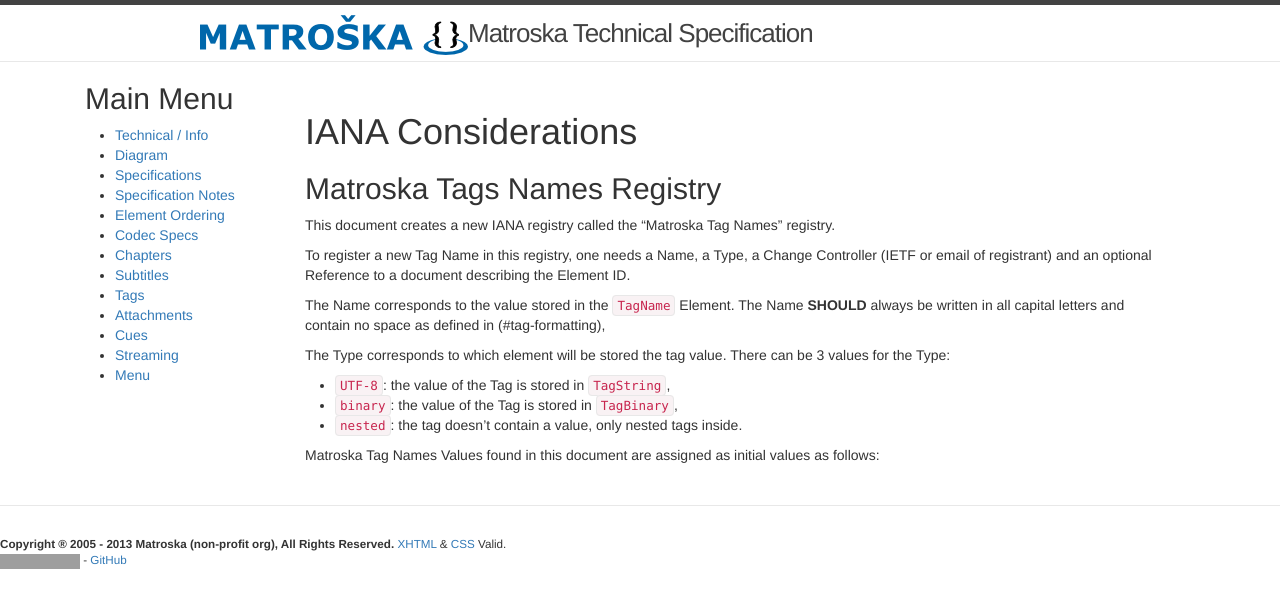
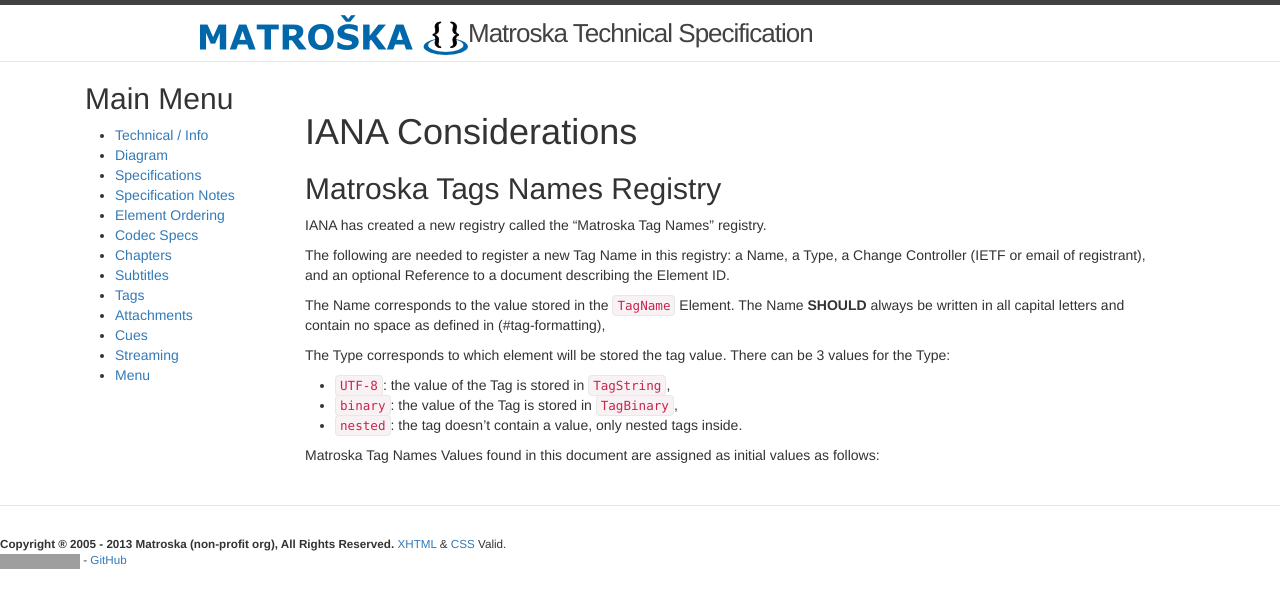
Before and after one commit to ietf-wg-cellar/matroska-specification, a Jekyll site: the page built from tags_iana.md, in a window 1280 px wide. Shown: the top 608 px of the page. Built offline with Jekyll 4.4.1, drawn with Linux system fonts in a browser that asks for light colours; our own code applies the rules of GitHub Pages for plain Markdown files; grey boxes are pictures that could not be loaded.

Commit message:
use the AUTH48 for newly created IANA registries

```diff
--- a/tags_iana.md
+++ b/tags_iana.md
@@ -2,11 +2,12 @@
 
 ## Matroska Tags Names Registry
 
-This document creates a new IANA registry called the "Matroska Tag Names"
+IANA has created a new registry called the "Matroska Tag Names"
 registry.
 
-To register a new Tag Name in this registry, one needs a Name, a Type,
-a Change Controller (IETF or email of registrant) and
+The following are needed to register a new Tag Name in this registry:
+a Name, a Type,
+a Change Controller (IETF or email of registrant), and
 an optional Reference to a document describing the Element ID.
 
 The Name corresponds to the value stored in the `TagName` Element.
```
Also changed, not shown: iana.md (+3 -1 lines), iana_matroska_ids.md (+3 -1 lines).
